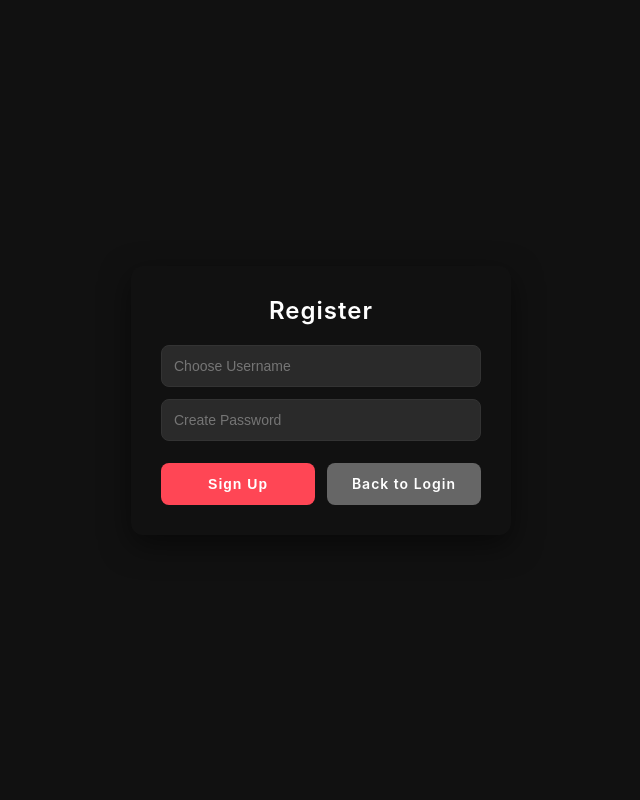
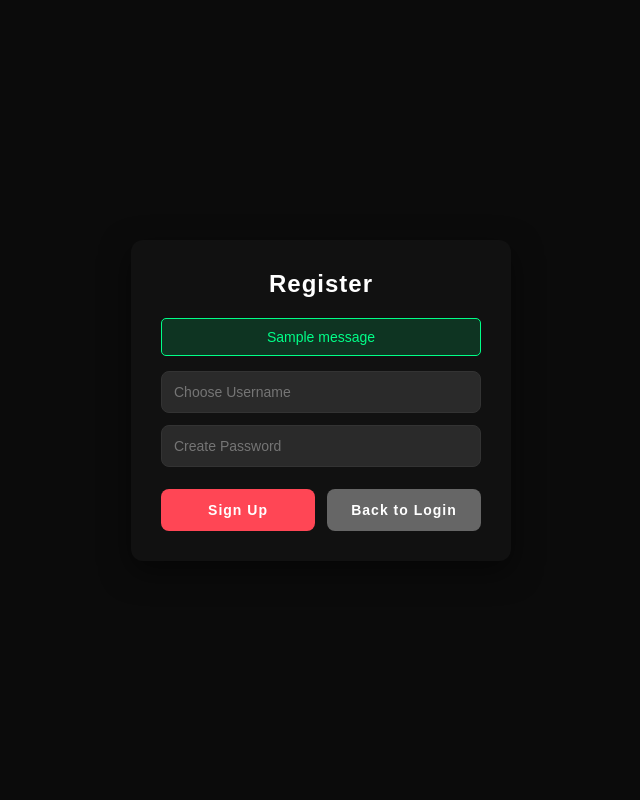
Before and after one commit to kanoon201/CPE_Project, a Flask app: page /register in a window 1280 px wide. Shown: the whole page, without its empty margins (319-959 px from the left). Run offline with Flask 3, Linux system fonts and the light colour scheme; one stand-in notice (Sample message) is shown.

Commit message:
edit login button dissapear when login and add messeage for login and register

```diff
--- a/frontend/static/login-page.css
+++ b/frontend/static/login-page.css
@@ -4,11 +4,16 @@
     box-sizing: border-box;
 }
 
+
 body {
-    font-family: 'Inter', sans-serif;
-    background: #111;
-    color: #fff;
-    height: 100vh;
+    background: #0b0b0b;
+    color: white;
+    margin: 0;
+    padding: 0;
+    box-sizing: border-box;
+    font-family: 'Orbitron', sans-serif;
+
+    min-height: 100vh;
     display: flex;
     justify-content: center;
     align-items: center;
@@ -25,12 +30,70 @@ body {
 }
 
 /* Title */
+
 .login-card h2 {
     text-align: center;
     margin-bottom: 20px;
     font-weight: 600;
     letter-spacing: 1px;
 }
+
+.logout-link {
+    color: #ff4444;
+    text-decoration: none;
+    font-size: 14px;
+    margin-left: 10px;
+    border: 1px solid #ff4444;
+    padding: 2px 8px;
+    border-radius: 4px;
+    transition: 0.3s;
+}
+
+.logout-link:hover {
+    background-color: #ff4444;
+    color: white;
+}
+
+.nav-links a {
+    text-decoration: none;
+    color: inherit;
+}
+
+.user-name {
+    color: #ff2a2a;
+    font-weight: bold;
+}
+
+/* alert */
+
+.alert {
+    text-align: center;
+    margin-bottom: 15px;
+    font-size: 14px;
+    padding: 10px;
+    border-radius: 5px;
+    border: 1px solid transparent;
+}
+
+.alert.error {
+    color: #ff4655 !important; /* บังคับให้เป็นสีแดงสว่างแบบ Valorant */
+    background: rgba(255, 70, 85, 0.15); /* เพิ่มความเข้มพื้นหลังเล็กน้อย */
+    border: 1px solid #ff4655;
+    animation: shake 0.4s ease-in-out;
+}
+
+.alert.success {
+    color: #00ff88 !important; /* บังคับให้เป็นสีเขียวนีออนสว่างๆ */
+    background: rgba(0, 255, 136, 0.15);
+    border: 1px solid #00ff88;
+}
+
+@keyframes shake {
+    0%, 100% { transform: translateX(0); }
+    25% { transform: translateX(-5px); }
+    75% { transform: translateX(5px); }
+}
+
 
 /* Form */
 form {
--- a/frontend/template/register.html
+++ b/frontend/template/register.html
@@ -8,6 +8,16 @@
 
     <div class="login-card">
         <h2>Register</h2>
+
+    {% with messages = get_flashed_messages(with_categories=true) %}
+        {% if messages %}
+            {% for category, message in messages %}
+            <div class="alert {{ category }}">
+            {{ message }}
+            </div>
+            {% endfor %}
+        {% endif %}
+    {% endwith %}
 
         <form method="POST">
             <input type="text" name="username" placeholder="Choose Username" required>
```
Also changed, not shown: frontend/static/styles.css (+18 -0 lines), frontend/template/index.html (+18 -4 lines), frontend/template/login.html (+10 -0 lines).
